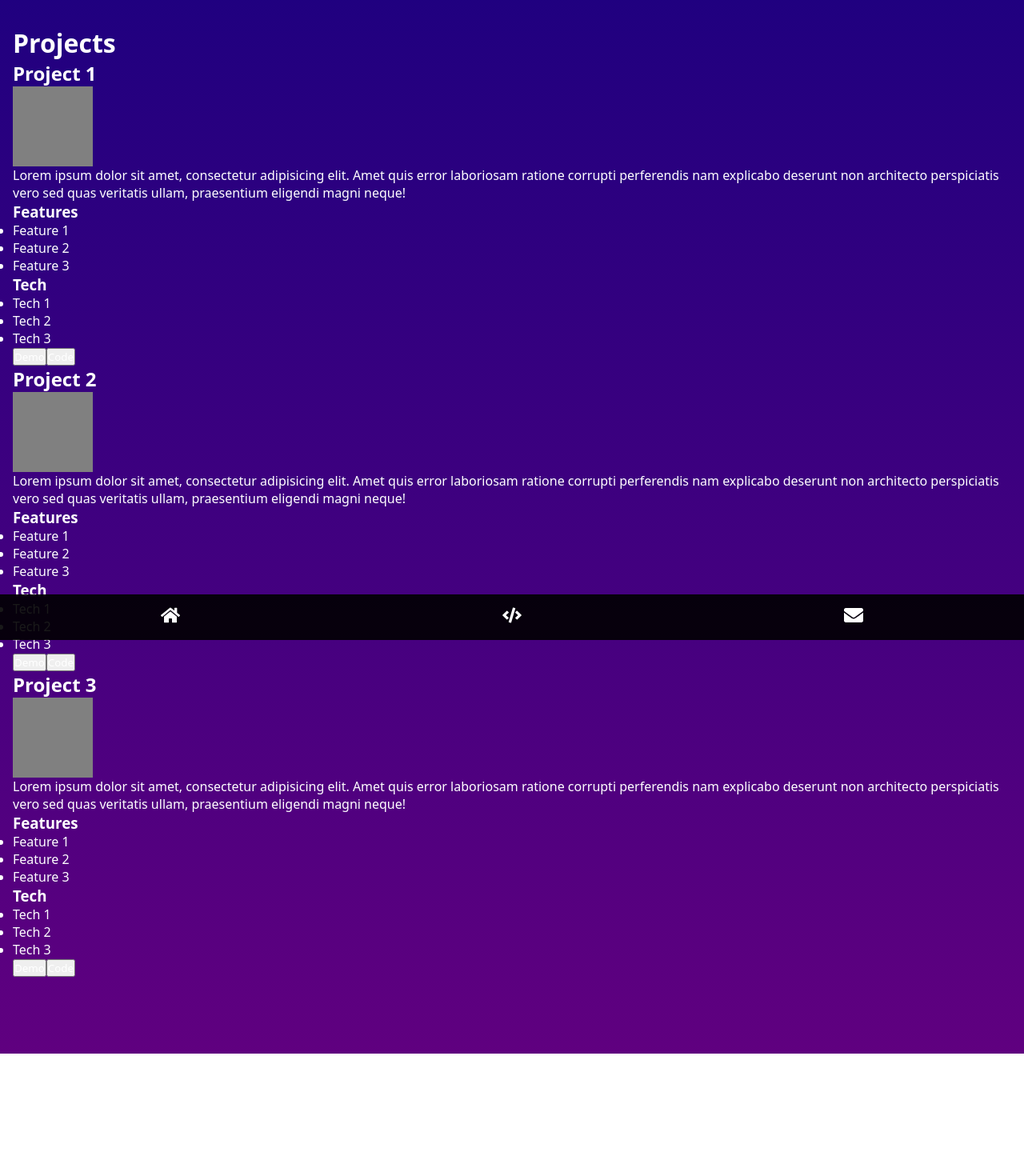
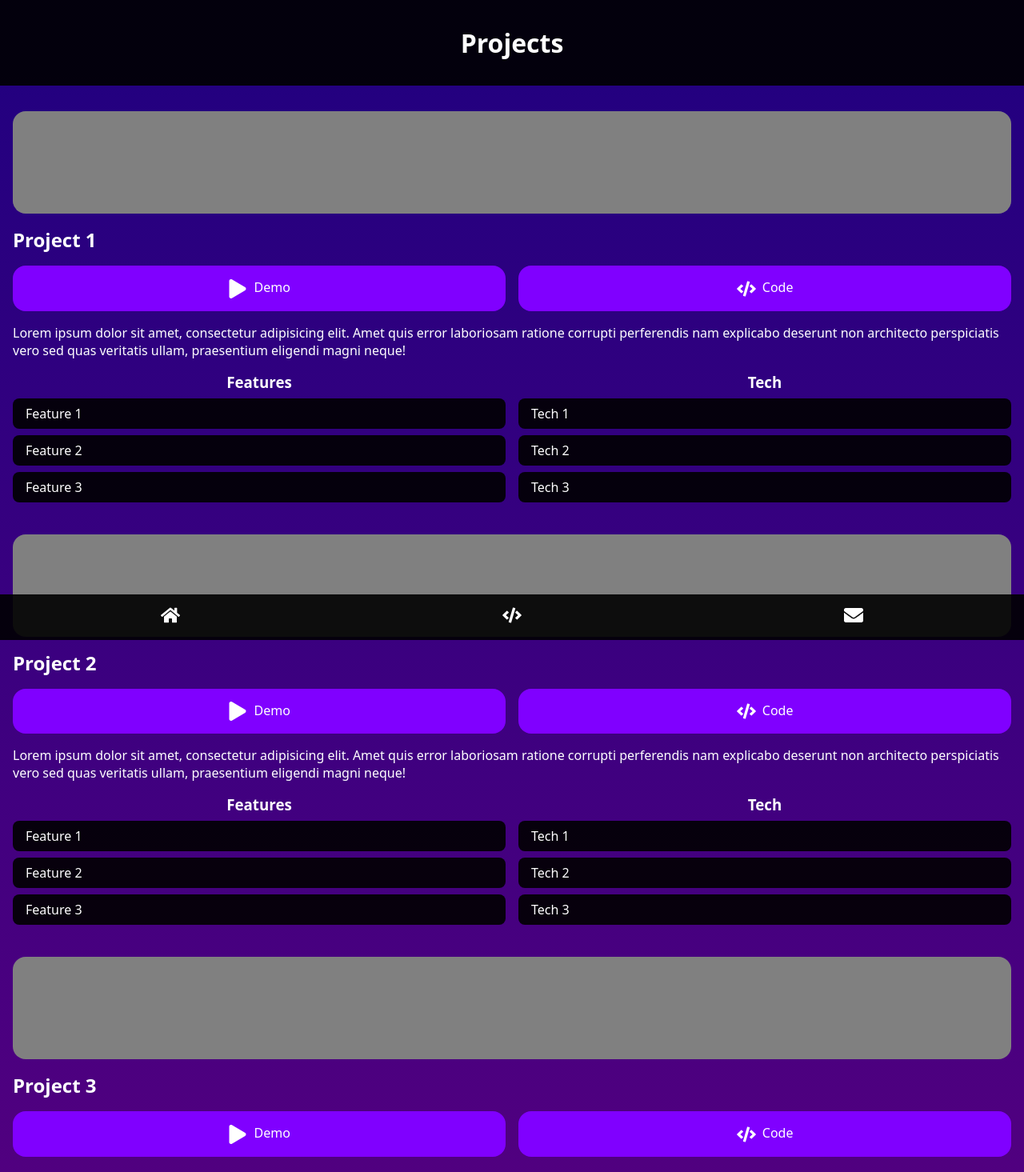
Before and after one commit to adamvp0103/my-portfolio, a React (Vite) app: page /projects in a window 1280 px wide. Shown: the top 1465 px of the page at 80% size. Before the commit the page ends 1317 px from the top, so only its background shows below. Built offline with nearby package versions, Linux system fonts and the light colour scheme.

Commit message:
Style projects page

```diff
--- a/src/App.tsx
+++ b/src/App.tsx
@@ -1,8 +1,8 @@
 import { BrowserRouter, Route, Routes } from 'react-router';
 import './App.css';
 import Home from './pages/Home/Home';
-import Projects from './pages/Projects';
-import Contact from './pages/Contact';
+import Projects from './pages/Projects/Projects';
+import Contact from './pages/Contact/Contact';
 import Nav from './components/Nav/Nav';
 
 function App() {
--- a/src/index.css
+++ b/src/index.css
@@ -1,7 +1,6 @@
 * {
   --translucent-black: rgba(0, 0, 0, 0.9);
   --primary-color: hsl(270, 100%, 50%);
-  --darkened-primary: hsl(270, 100%, 25%);
   --accent-color: hsl(270, 100%, 90%);
 
   margin: 0;
--- a/src/pages/Contact.tsx
+++ /dev/null
@@ -1,23 +0,0 @@
-import sharedStyles from '../shared/shared.module.css';
-
-export default function Contact() {
-  return (
-    <div className={sharedStyles.page}>
-      <h1>Contact</h1>
-
-      {/* TODO: Replace lorem with thank you message */}
-      <p>
-        Lorem ipsum dolor sit amet consectetur adipisicing elit. Tempore, saepe!
-      </p>
-
-      {/* TODO: Implement links */}
-      <a>LinkedIn</a>
-      <br />
-      <a>GitHub</a>
-      <br />
-      <a href="mailto:adamvp0103@gmail.com?subject=Employment%20Opportunity">
-        Email
-      </a>
-    </div>
-  );
-}
--- /dev/null
+++ b/src/pages/Contact/Contact.tsx
@@ -0,0 +1,28 @@
+import sharedStyles from '../../shared/shared.module.css';
+import styles from './Contact.module.css';
+
+export default function Contact() {
+  return (
+    <div>
+      <div className={sharedStyles.header}>
+        <h1>Contact</h1>
+      </div>
+
+      <div className={sharedStyles.page}>
+        {/* TODO: Replace lorem with thank you message */}
+        <p>
+          Lorem ipsum dolor sit amet consectetur adipisicing elit. Tempore,
+          saepe!
+        </p>
+        {/* TODO: Implement links */}
+        <a>LinkedIn</a>
+        <br />
+        <a>GitHub</a>
+        <br />
+        <a href="mailto:adamvp0103@gmail.com?subject=Employment%20Opportunity">
+          Email
+        </a>
+      </div>
+    </div>
+  );
+}
--- a/src/pages/Home/Home.module.css
+++ b/src/pages/Home/Home.module.css
@@ -32,10 +32,6 @@
 }
 
 .button:hover {
-  background-color: var(--darkened-primary);
+  background-color: #fff;
+  color: var(--primary-color);
 }
-
-.icon {
-  font-size: 1.5rem;
-  vertical-align: middle;
-}
--- a/src/pages/Home/Home.tsx
+++ b/src/pages/Home/Home.tsx
@@ -12,7 +12,7 @@ export default function Home() {
         <span className={styles.subtitle}>Front-End Web Developer</span>
         {/* TODO: Implement download resume */}
         <button className={styles.button}>
-          <FaDownload className={styles.icon} />
+          <FaDownload className={sharedStyles.icon} />
           &nbsp;&nbsp;Download Resume
         </button>
       </div>
--- a/src/pages/Projects.tsx
+++ /dev/null
@@ -1,99 +0,0 @@
-import sharedStyles from '../shared/shared.module.css';
-
-export default function Projects() {
-  return (
-    <div className={sharedStyles.page}>
-      <h1>Projects</h1>
-
-      {/* TODO: Replace with actual project info */}
-      <h2>Project 1</h2>
-      <div
-        style={{
-          width: '100px',
-          height: '100px',
-          backgroundColor: 'hsl(0, 0%, 50%)',
-        }}
-      ></div>
-      <p>
-        Lorem ipsum dolor sit amet, consectetur adipisicing elit. Amet quis
-        error laboriosam ratione corrupti perferendis nam explicabo deserunt non
-        architecto perspiciatis vero sed quas veritatis ullam, praesentium
-        eligendi magni neque!
-      </p>
-      <h3>Features</h3>
-      <ul>
-        <li>Feature 1</li>
-        <li>Feature 2</li>
-        <li>Feature 3</li>
-      </ul>
-      <h3>Tech</h3>
-      <ul>
-        <li>Tech 1</li>
-        <li>Tech 2</li>
-        <li>Tech 3</li>
-      </ul>
-      <button>Demo</button>
-      <button>Code</button>
-
-      {/* TODO: Replace with actual project info */}
-      <h2>Project 2</h2>
-      <div
-        style={{
-          width: '100px',
-          height: '100px',
-          backgroundColor: 'hsl(0, 0%, 50%)',
-        }}
-      ></div>
-      <p>
-        Lorem ipsum dolor sit amet, consectetur adipisicing elit. Amet quis
-        error laboriosam ratione corrupti perferendis nam explicabo deserunt non
-        architecto perspiciatis vero sed quas veritatis ullam, praesentium
-        eligendi magni neque!
-      </p>
-      <h3>Features</h3>
-      <ul>
-        <li>Feature 1</li>
-        <li>Feature 2</li>
-        <li>Feature 3</li>
-      </ul>
-      <h3>Tech</h3>
-      <ul>
-        <li>Tech 1</li>
-        <li>Tech 2</li>
-        <li>Tech 3</li>
-      </ul>
-      <button>Demo</button>
-      <button>Code</button>
-
-      {/* TODO: Replace with actual project info */}
-      <h2>Project 3</h2>
-      <div
-        style={{
-          width: '100px',
-          height: '100px',
-          backgroundColor: 'hsl(0, 0%, 50%)',
-        }}
-      ></div>
-      <p>
-        Lorem ipsum dolor sit amet, consectetur adipisicing elit. Amet quis
-        error laboriosam ratione corrupti perferendis nam explicabo deserunt non
-        architecto perspiciatis vero sed quas veritatis ullam, praesentium
-        eligendi magni neque!
-      </p>
-      <h3>Features</h3>
-      <ul>
-        <li>Feature 1</li>
-        <li>Feature 2</li>
-        <li>Feature 3</li>
-      </ul>
-      <h3>Tech</h3>
-      <ul>
-        <li>Tech 1</li>
-        <li>Tech 2</li>
-        <li>Tech 3</li>
-      </ul>
-      <button>Demo</button>
-      <button>Code</button>
-    </div>
-  );
-}
--- /dev/null
+++ b/src/pages/Projects/Projects.module.css
@@ -0,0 +1,47 @@
+.image {
+  height: 8rem;
+  margin-bottom: 1rem;
+  border-radius: 1rem;
+  background-color: hsl(0, 0%, 50%);
+}
+
+.doubleButton {
+  display: flex;
+  flex-direction: row;
+  gap: 1rem;
+  margin-bottom: 1rem;
+}
+
+.doubleButton > button {
+  flex: 1;
+  border: none;
+  border-radius: 1rem;
+  padding-block: 1rem;
+  background-color: var(--primary-color);
+  font-size: 1rem;
+  cursor: pointer;
+}
+
+.doubleButton > button:hover {
+  background-color: #fff;
+  color: var(--primary-color);
+}
+
+.description {
+  margin-bottom: 1rem;
+}
+
+.doubleList {
+  display: flex;
+  flex-direction: row;
+  column-gap: 1rem;
+}
+
+.doubleList > div {
+  flex: 1;
+}
+
+.doubleList > div > h3 {
+  margin-bottom: 0.5rem;
+  text-align: center;
+}
--- /dev/null
+++ b/src/pages/Projects/Projects.tsx
@@ -0,0 +1,135 @@
+import { FaCode, FaPlay } from 'react-icons/fa';
+import sharedStyles from '../../shared/shared.module.css';
+import styles from './Projects.module.css';
+
+export default function Projects() {
+  return (
+    <div>
+      <div className={sharedStyles.header}>
+        <h1>Projects</h1>
+      </div>
+
+      <div className={sharedStyles.page}>
+        <section className={sharedStyles.section}>
+          {/* TODO: Replace with actual project info */}
+          <div className={styles.image}></div>
+          <h2 className={sharedStyles.heading}>Project 1</h2>
+          <div className={styles.doubleButton}>
+            <button>
+              <FaPlay className={sharedStyles.icon} />
+              &nbsp;&nbsp;Demo
+            </button>
+            <button>
+              <FaCode className={sharedStyles.icon} />
+              &nbsp;&nbsp;Code
+            </button>
+          </div>
+          <p className={styles.description}>
+            Lorem ipsum dolor sit amet, consectetur adipisicing elit. Amet quis
+            error laboriosam ratione corrupti perferendis nam explicabo deserunt
+            non architecto perspiciatis vero sed quas veritatis ullam,
+            praesentium eligendi magni neque!
+          </p>
+          <div className={styles.doubleList}>
+            <div>
+              <h3>Features</h3>
+              <ul className={sharedStyles.list}>
+                <li>Feature 1</li>
+                <li>Feature 2</li>
+                <li>Feature 3</li>
+              </ul>
+            </div>
+            <div>
+              <h3>Tech</h3>
+              <ul className={sharedStyles.list}>
+                <li>Tech 1</li>
+                <li>Tech 2</li>
+                <li>Tech 3</li>
+              </ul>
+            </div>
+          </div>
+        </section>
+
+        <section className={sharedStyles.section}>
+          {/* TODO: Replace with actual project info */}
+          <div className={styles.image}></div>
+          <h2 className={sharedStyles.heading}>Project 2</h2>
+          <div className={styles.doubleButton}>
+            <button>
+              <FaPlay className={sharedStyles.icon} />
+              &nbsp;&nbsp;Demo
+            </button>
+            <button>
+              <FaCode className={sharedStyles.icon} />
+              &nbsp;&nbsp;Code
+            </button>
+          </div>
+          <p className={styles.description}>
+            Lorem ipsum dolor sit amet, consectetur adipisicing elit. Amet quis
+            error laboriosam ratione corrupti perferendis nam explicabo deserunt
+            non architecto perspiciatis vero sed quas veritatis ullam,
+            praesentium eligendi magni neque!
+          </p>
+          <div className={styles.doubleList}>
+            <div>
+              <h3>Features</h3>
+              <ul className={sharedStyles.list}>
+                <li>Feature 1</li>
+                <li>Feature 2</li>
+                <li>Feature 3</li>
+              </ul>
+            </div>
+            <div>
+              <h3>Tech</h3>
+              <ul className={sharedStyles.list}>
+                <li>Tech 1</li>
+                <li>Tech 2</li>
+                <li>Tech 3</li>
+              </ul>
+            </div>
+          </div>
+        </section>
+
+        <section className={sharedStyles.section}>
+          {/* TODO: Replace with actual project info */}
+          <div className={styles.image}></div>
+          <h2 className={sharedStyles.heading}>Project 3</h2>
+          <div className={styles.doubleButton}>
+            <button>
+              <FaPlay className={sharedStyles.icon} />
+              &nbsp;&nbsp;Demo
+            </button>
+            <button>
+              <FaCode className={sharedStyles.icon} />
+              &nbsp;&nbsp;Code
+            </button>
+          </div>
+          <p className={styles.description}>
+            Lorem ipsum dolor sit amet, consectetur adipisicing elit. Amet quis
+            error laboriosam ratione corrupti perferendis nam explicabo deserunt
+            non architecto perspiciatis vero sed quas veritatis ullam,
+            praesentium eligendi magni neque!
+          </p>
+          <div className={styles.doubleList}>
+            <div>
+              <h3>Features</h3>
+              <ul className={sharedStyles.list}>
+                <li>Feature 1</li>
+                <li>Feature 2</li>
+                <li>Feature 3</li>
+              </ul>
+            </div>
+            <div>
+              <h3>Tech</h3>
+              <ul className={sharedStyles.list}>
+                <li>Tech 1</li>
+                <li>Tech 2</li>
+                <li>Tech 3</li>
+              </ul>
+            </div>
+          </div>
+        </section>
+      </div>
+    </div>
+  );
+}
--- a/src/shared/shared.module.css
+++ b/src/shared/shared.module.css
@@ -1,7 +1,7 @@
 .page {
   padding-top: 2rem;
   padding-inline: 1rem;
-  padding-bottom: 6rem;
+  padding-bottom: 25vh;
 }
 
 .header {
@@ -13,6 +13,11 @@
   padding-inline: 1rem;
 
   background-color: var(--translucent-black);
+}
+
+.icon {
+  font-size: 1.5rem;
+  vertical-align: middle;
 }
 
 .section {
```
Also changed, not shown: src/pages/Contact/Contact.module.css (added).
